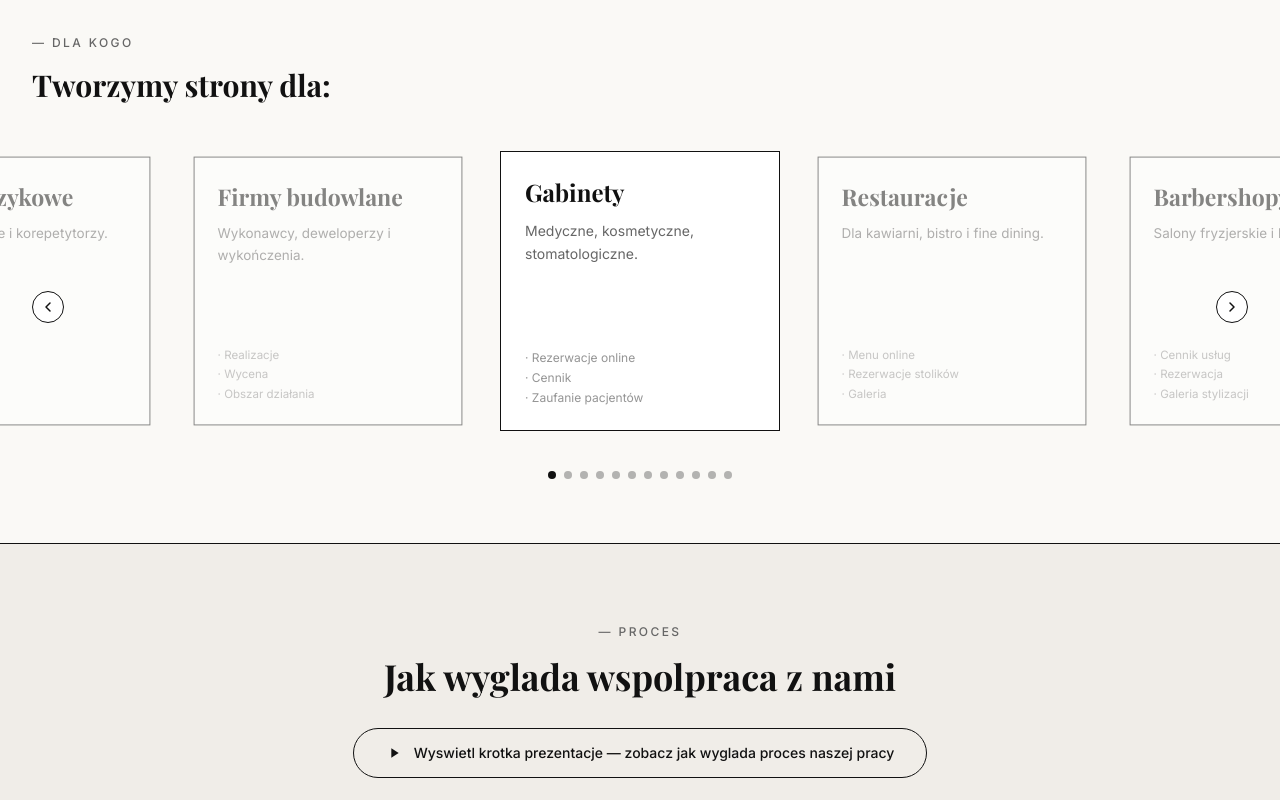
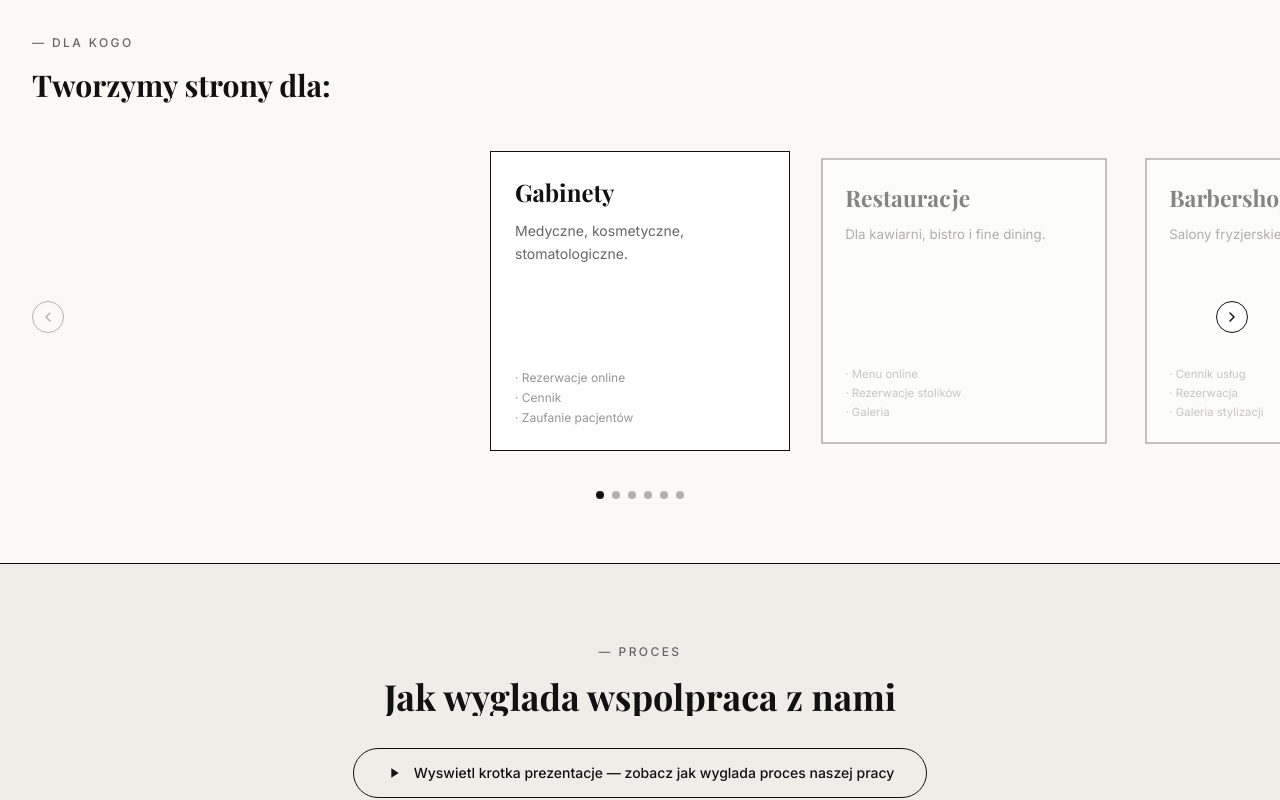
Before and after one commit to webdesigner202222-rgb/VeyloraStudio, a Next.js app: page / in a window 1280 px wide. Shown: the part 880-1680 px from the top of the page. Built offline with nearby package versions, Linux system fonts and the light colour scheme; a web font is replaced by a local one.

Commit message:
feat: enhance "Dla kogo" slider and add entrance animations to Process
Simplify "Dla kogo" slider and add entrance animations to Process section

```diff
--- a/components/for-who.tsx
+++ b/components/for-who.tsx
@@ -33,70 +33,33 @@ const industries = [
     desc: "Kluby fitness i trenerzy personalni.",
     examples: ["Grafik zajęć", "Karnety", "Trenerzy"],
   },
-  {
-    title: "Hotele",
-    desc: "Butikowe, apartamentowe i pensjonaty.",
-    examples: ["Rezerwacje pokoi", "Cennik", "Galeria"],
-  },
-  {
-    title: "Psycholodzy",
-    desc: "Gabinety psychologiczne i coachingowe.",
-    examples: ["Specjalizacje", "Rezerwacja", "O terapeucie"],
-  },
-  {
-    title: "Architekci",
-    desc: "Biura projektowe i architektura wnętrz.",
-    examples: ["Portfolio", "Realizacje", "Kontakt"],
-  },
-  {
-    title: "Fotografowie",
-    desc: "Studia fotograficzne i fotografia ślubna.",
-    examples: ["Portfolio", "Cennik", "Rezerwacja sesji"],
-  },
-  {
-    title: "Szkoły językowe",
-    desc: "Kursy językowe i korepetytorzy.",
-    examples: ["Oferta kursów", "Grafik", "Zapisy online"],
-  },
-  {
-    title: "Firmy budowlane",
-    desc: "Wykonawcy, deweloperzy i wykończenia.",
-    examples: ["Realizacje", "Wycena", "Obszar działania"],
-  },
 ]
 
-// Card dimensions
-const CARD_WIDTH = 280
-const CARD_GAP = 32
+const CARD_SIZE = 300
+const CARD_GAP = 24
+const PEEK_WIDTH = 40
+const TRANSITION_DURATION = 350
 
 export function ForWho() {
-  const totalCards = industries.length
-  // Clone first 2 and last 2 cards for infinite loop
-  const clonedIndustries = [
-    ...industries.slice(-2), // Last 2 at start
-    ...industries,
-    ...industries.slice(0, 2), // First 2 at end
-  ]
-
-  // Start at index 2 (first real card after 2 clones)
-  const [currentIndex, setCurrentIndex] = useState(2)
-  const [isTransitioning, setIsTransitioning] = useState(true)
+  const [currentIndex, setCurrentIndex] = useState(0)
+  const [isTransitioning, setIsTransitioning] = useState(false)
   const [containerWidth, setContainerWidth] = useState(0)
   const containerRef = useRef<HTMLDivElement>(null)
-  const trackRef = useRef<HTMLDivElement>(null)
   const touchStartX = useRef<number | null>(null)
 
-  // Calculate the translateX to center the current card
-  const getTranslateX = useCallback((index: number) => {
+  const totalCards = industries.length
+  const isAtStart = currentIndex === 0
+  const isAtEnd = currentIndex === totalCards - 1
+
+  // Calculate translateX to center the current card
+  const getTranslateX = useCallback(() => {
     if (containerWidth === 0) return 0
-    // Center offset: half of container minus half of card
-    const centerOffset = (containerWidth - CARD_WIDTH) / 2
-    // Position of current card
-    const cardPosition = index * (CARD_WIDTH + CARD_GAP)
+    const centerOffset = (containerWidth - CARD_SIZE) / 2
+    const cardPosition = currentIndex * (CARD_SIZE + CARD_GAP)
     return centerOffset - cardPosition
-  }, [containerWidth])
+  }, [containerWidth, currentIndex])
 
-  // ResizeObserver to recalculate on window resize
+  // Update container width on resize
   useEffect(() => {
     const container = containerRef.current
     if (!container) return
@@ -113,50 +76,36 @@ export function ForWho() {
     return () => resizeObserver.disconnect()
   }, [])
 
-  // Handle silent jump when hitting a clone
-  useEffect(() => {
-    if (!isTransitioning) {
-      // After transition completes, check if we need to jump
-      if (currentIndex <= 1) {
-        // At clone of last cards, jump to real last cards
-        setIsTransitioning(false)
-        setCurrentIndex(currentIndex + totalCards)
-      } else if (currentIndex >= totalCards + 2) {
-        // At clone of first cards, jump to real first cards
-        setIsTransitioning(false)
-        setCurrentIndex(currentIndex - totalCards)
-      }
-    }
-  }, [currentIndex, isTransitioning, totalCards])
+  const goTo = (index: number) => {
+    if (isTransitioning) return
+    if (index < 0 || index > totalCards - 1) return
 
-  const goToCard = (index: number) => {
     setIsTransitioning(true)
     setCurrentIndex(index)
 
-    // After transition, allow silent jump check
     setTimeout(() => {
       setIsTransitioning(false)
-    }, 400)
+    }, TRANSITION_DURATION)
   }
 
-  const goNext = () => goToCard(currentIndex + 1)
-  const goPrev = () => goToCard(currentIndex - 1)
-
-  // Get actual index for dots (0 to totalCards-1)
-  const getActualIndex = () => {
-    let actual = currentIndex - 2
-    if (actual < 0) actual = totalCards + actual
-    if (actual >= totalCards) actual = actual - totalCards
-    return actual
+  const goNext = () => {
+    if (isAtEnd) return
+    goTo(currentIndex + 1)
   }
 
-  // Touch handlers for swipe (min 50px)
+  const goPrev = () => {
+    if (isAtStart) return
+    goTo(currentIndex - 1)
+  }
+
+  // Touch handlers for swipe
   const handleTouchStart = (e: React.TouchEvent) => {
+    if (isTransitioning) return
     touchStartX.current = e.touches[0].clientX
   }
 
   const handleTouchEnd = (e: React.TouchEvent) => {
-    if (touchStartX.current === null) return
+    if (touchStartX.current === null || isTransitioning) return
     const touchEndX = e.changedTouches[0].clientX
     const diff = touchStartX.current - touchEndX
 
@@ -170,8 +119,9 @@ export function ForWho() {
     touchStartX.current = null
   }
 
-  // Click animation for buttons - preserve translateY
-  const handleButtonClick = (callback: () => void) => (e: React.MouseEvent<HTMLButtonElement>) => {
+  // Click animation for buttons
+  const handleButtonClick = (callback: () => void, disabled: boolean) => (e: React.MouseEvent<HTMLButtonElement>) => {
+    if (disabled) return
     const button = e.currentTarget
     button.classList.add('scale-[0.88]')
     setTimeout(() => {
@@ -194,37 +144,37 @@ export function ForWho() {
         </h2>
       </div>
 
-      {/* Slider Container - full width for peek effect */}
+      {/* Slider Container */}
       <div className="mt-8 relative" ref={containerRef}>
         {/* Cards Track */}
         <div
           className="flex py-4"
-          ref={trackRef}
           onTouchStart={handleTouchStart}
           onTouchEnd={handleTouchEnd}
           style={{
-            transform: `translateX(${getTranslateX(currentIndex)}px)`,
-            transition: isTransitioning ? 'transform 0.4s cubic-bezier(0.25, 0.1, 0.25, 1)' : 'none',
+            transform: `translateX(${getTranslateX()}px)`,
+            transition: `transform ${TRANSITION_DURATION}ms cubic-bezier(0.25, 0.1, 0.25, 1)`,
           }}
         >
-          {clonedIndustries.map((industry, index) => {
+          {industries.map((industry, index) => {
             const isActive = index === currentIndex
 
             return (
               <div
-                key={`${industry.title}-${index}`}
+                key={industry.title}
                 className="flex-shrink-0"
                 style={{
-                  width: CARD_WIDTH,
-                  height: CARD_WIDTH,
+                  width: CARD_SIZE,
+                  height: CARD_SIZE,
                   marginRight: CARD_GAP,
                 }}
               >
                 <div
-                  className="w-full h-full bg-white border border-foreground p-6 flex flex-col transition-all duration-300"
+                  className="w-full h-full bg-white border border-foreground p-6 flex flex-col"
                   style={{
-                    transform: isActive ? 'scale(1)' : 'scale(0.96)',
+                    transform: isActive ? 'scale(1)' : 'scale(0.95)',
                     opacity: isActive ? 1 : 0.5,
+                    transition: `transform ${TRANSITION_DURATION}ms cubic-bezier(0.25, 0.1, 0.25, 1), opacity ${TRANSITION_DURATION}ms cubic-bezier(0.25, 0.1, 0.25, 1)`,
                   }}
                 >
                   {/* Title */}
@@ -251,11 +201,16 @@ export function ForWho() {
           })}
         </div>
 
-        {/* Navigation Arrows - circular outlined buttons, vertically centered */}
+        {/* Navigation Arrows */}
         <div className="absolute inset-y-0 left-0 right-0 flex items-center justify-between pointer-events-none px-4 md:px-8">
           <button
-            onClick={handleButtonClick(goPrev)}
-            className="pointer-events-auto w-8 h-8 rounded-full border border-foreground flex items-center justify-center transition-all duration-200 bg-white hover:bg-foreground hover:text-background"
+            onClick={handleButtonClick(goPrev, isAtStart || isTransitioning)}
+            disabled={isAtStart || isTransitioning}
+            className={`pointer-events-auto w-8 h-8 rounded-full border border-foreground flex items-center justify-center transition-all duration-200 bg-white ${
+              isAtStart
+                ? 'opacity-30 cursor-not-allowed'
+                : 'hover:bg-foreground hover:text-background'
+            }`}
             aria-label="Poprzedni"
           >
             <svg width="14" height="14" viewBox="0 0 14 14" fill="none" xmlns="http://www.w3.org/2000/svg">
@@ -263,8 +218,13 @@ export function ForWho() {
             </svg>
           </button>
           <button
-            onClick={handleButtonClick(goNext)}
-            className="pointer-events-auto w-8 h-8 rounded-full border border-foreground flex items-center justify-center transition-all duration-200 bg-white hover:bg-foreground hover:text-background"
+            onClick={handleButtonClick(goNext, isAtEnd || isTransitioning)}
+            disabled={isAtEnd || isTransitioning}
+            className={`pointer-events-auto w-8 h-8 rounded-full border border-foreground flex items-center justify-center transition-all duration-200 bg-white ${
+              isAtEnd
+                ? 'opacity-30 cursor-not-allowed'
+                : 'hover:bg-foreground hover:text-background'
+            }`}
             aria-label="Następny"
           >
             <svg width="14" height="14" viewBox="0 0 14 14" fill="none" xmlns="http://www.w3.org/2000/svg">
@@ -278,9 +238,10 @@ export function ForWho() {
           {industries.map((_, index) => (
             <button
               key={index}
-              onClick={() => goToCard(index + 2)}
+              onClick={() => goTo(index)}
+              disabled={isTransitioning}
               className={`w-2 h-2 rounded-full transition-all duration-300 ${
-                getActualIndex() === index
+                currentIndex === index
                   ? 'bg-foreground'
                   : 'bg-foreground/30'
               }`}
```
Also changed, not shown: components/process.tsx (+49 -14 lines).
